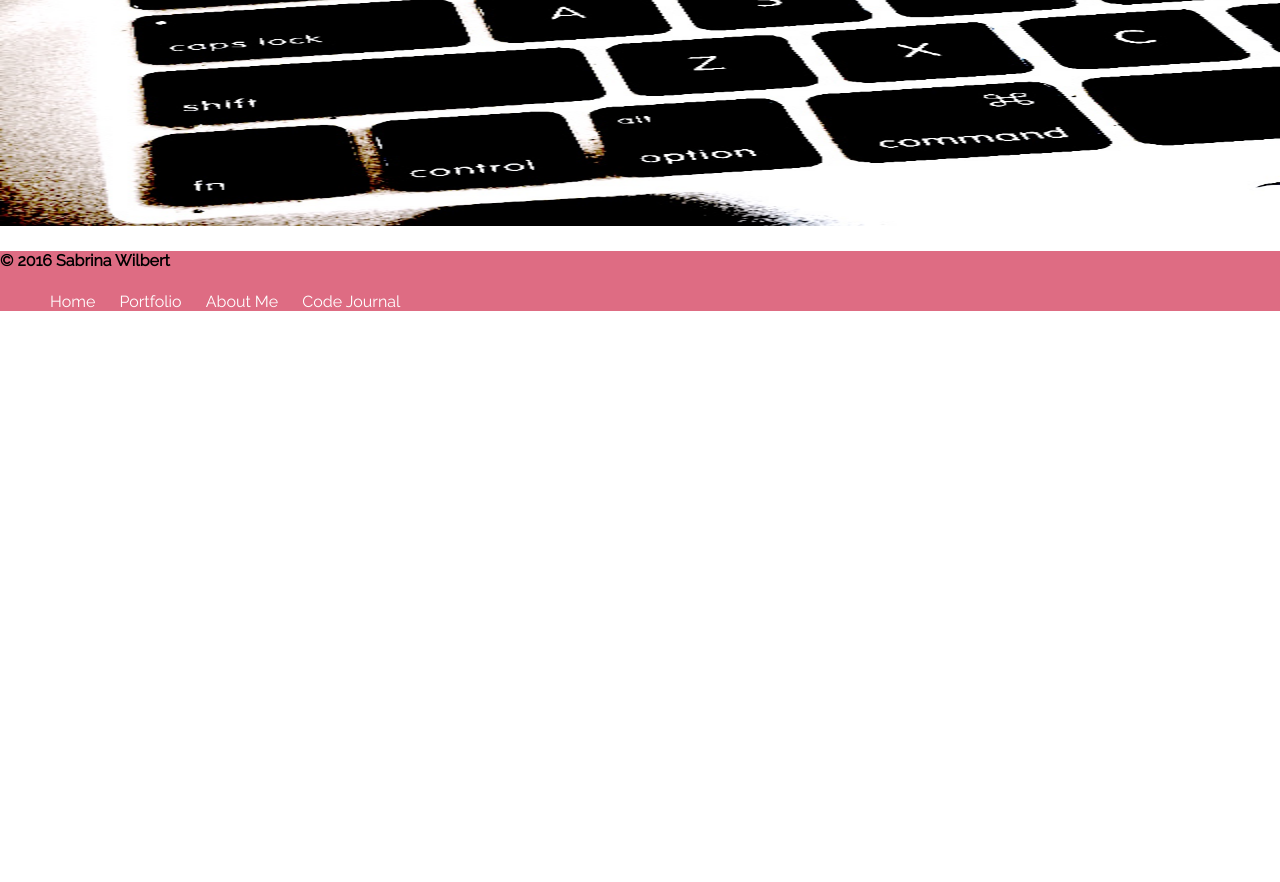
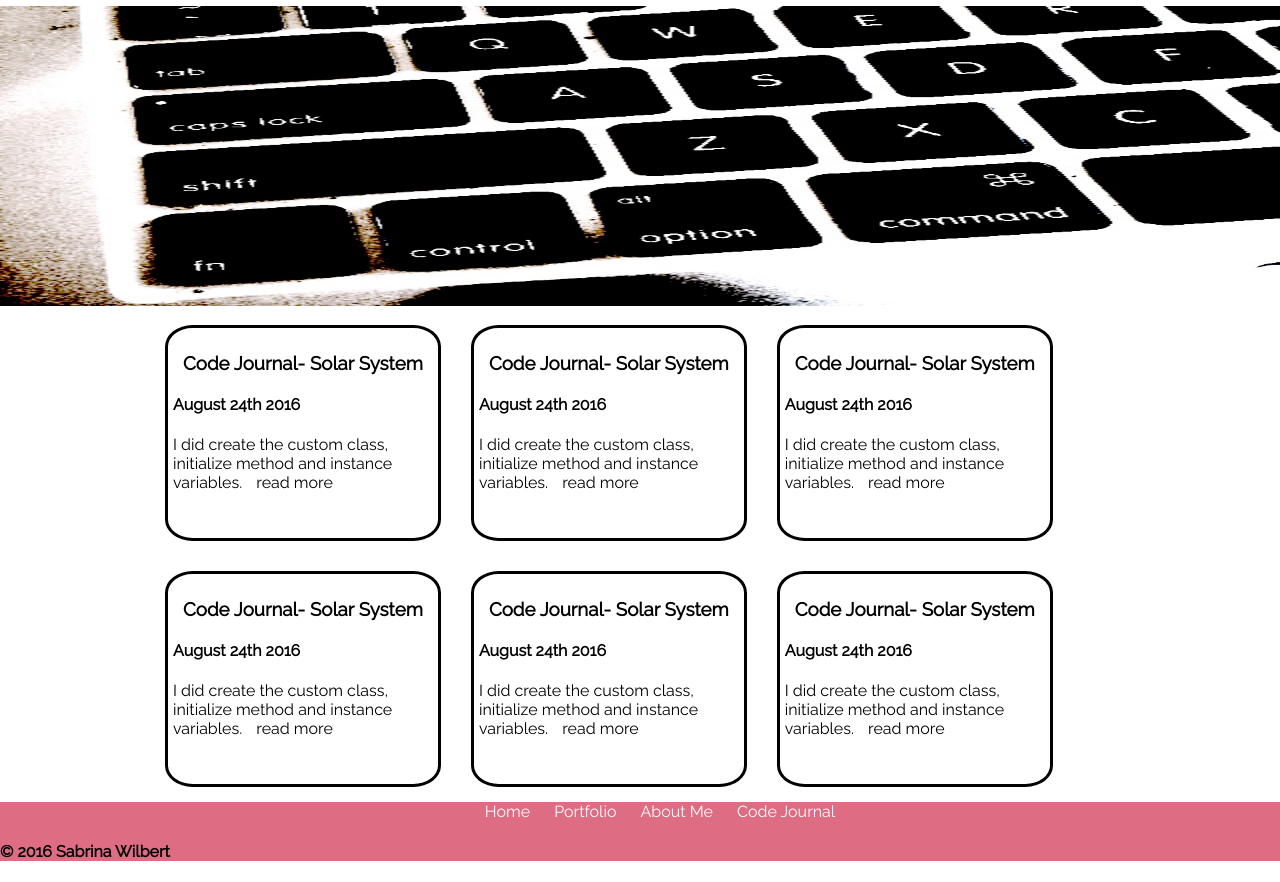
Before and after one commit to wilsab30/wilsab30.github.io, a plain HTML site: page code_journal.html in a window 1280 px wide. Shown: the part 136-1018 px from the top of the page. Before the commit the page ends 800 px from the top, so only its background shows below. Drawn offline with Linux system fonts and the light colour scheme.

Commit message:
Added content to code_journal.html and added style to footer nav.

```diff
--- a/code_journal.html
+++ b/code_journal.html
@@ -13,21 +13,50 @@
         <ul>
           <li><a href="index.html">Home</a></li>
           <li><a href="portfolio.html">Portfolio</a> </li>
-          <li><a href="about.html">About Me</a> </li>
+          <li><a href="about.html">About</a> </li>
           <li><a href="code_journal.html">Code Journal</a> </li>
         </ul>
       </nav>
     </header>
     <section>
-      <article>
+      <h1>Code Journal</h1>
         <img src="assets/code_pic.jpg" alt="keyboard" id="code_hero">
-      </article>
+    </section>
+    <section class="main">
+        <article class="tile">
+      <h3><a href="https://gist.github.com/wilsab30/6a2d852568431bc0f4358782e0fb4742#file-code-journal-reflecting-on-solar-system-md">Code Journal- Solar System</a></h3>
+            <h4> <time datetime="2016-08-24T16:31:24+02:00">August 24th 2016</time> </h4>
+            <p> I did create the custom class, initialize method and instance variables.<a href="code_journal.html"> read more </a> </p>
+          </article>
+          <article class="tile">
+          <h3><a href="https://gist.github.com/wilsab30/6a2d852568431bc0f4358782e0fb4742#file-code-journal-reflecting-on-solar-system-md">Code Journal- Solar System</a></h3>
+              <h4> <time datetime="2016-08-24T16:31:24+02:00">August 24th 2016</time> </h4>
+              <p> I did create the custom class, initialize method and instance variables.<a href="code_journal.html"> read more </a> </p>
+            </article>
+            <article class="tile">
+            <h3><a href="https://gist.github.com/wilsab30/6a2d852568431bc0f4358782e0fb4742#file-code-journal-reflecting-on-solar-system-md">Code Journal- Solar System</a></h3>
+                <h4> <time datetime="2016-08-24T16:31:24+02:00">August 24th 2016</time> </h4>
+                <p> I did create the custom class, initialize method and instance variables.<a href="code_journal.html"> read more </a> </p>
+              </article>
+              <article class="tile">
+              <h3><a href="https://gist.github.com/wilsab30/6a2d852568431bc0f4358782e0fb4742#file-code-journal-reflecting-on-solar-system-md">Code Journal- Solar System</a></h3>
+                  <h4> <time datetime="2016-08-24T16:31:24+02:00">August 24th 2016</time> </h4>
+                  <p> I did create the custom class, initialize method and instance variables.<a href="code_journal.html"> read more </a> </p>
+                </article>
+                <article class="tile">
+                <h3><a href="https://gist.github.com/wilsab30/6a2d852568431bc0f4358782e0fb4742#file-code-journal-reflecting-on-solar-system-md">Code Journal- Solar System</a></h3>
+                    <h4> <time datetime="2016-08-24T16:31:24+02:00">August 24th 2016</time> </h4>
+                    <p> I did create the custom class, initialize method and instance variables.<a href="code_journal.html"> read more </a> </p>
+                  </article>
+                  <article class="tile">
+                  <h3><a href="https://gist.github.com/wilsab30/6a2d852568431bc0f4358782e0fb4742#file-code-journal-reflecting-on-solar-system-md">Code Journal- Solar System</a></h3>
+                      <h4> <time datetime="2016-08-24T16:31:24+02:00">August 24th 2016</time> </h4>
+                      <p> I did create the custom class, initialize method and instance variables.<a href="code_journal.html"> read more </a> </p>
+                    </article>
 
     </section>
 
       <footer>
-        <h4> &copy; 2016 Sabrina Wilbert</h4>
-        <p> </p>
         <nav>
           <ul>
             <li><a href="index.html">Home</a></li>
@@ -36,6 +65,7 @@
             <li><a href="code_journal.html">Code Journal</a> </li>
           </ul>
         </nav>
+        <h4> &copy; 2016 Sabrina Wilbert</h4>
       </footer>
   </body>
 </html>
--- a/styles/main.css
+++ b/styles/main.css
@@ -28,6 +28,9 @@ header ul {
 footer {
   background-color: #DE6C83;
   clear: both;
+}
+footer nav ul {
+  text-align: center;
 }
 
 /*Removes underline from links in list items*/
@@ -68,14 +71,20 @@ article.tile {
   border-color: #000;
   width: 23%;
   height: 200px;
-  padding: 0;
+  padding: 5px;
   margin: 15px;
   border-radius: 10%;
+
 
   }
 
   .tile a {
     color: #000;
+
+  }
+
+  .main {
+    padding-left: 150px;
   }
 /****************************
 portfolio page
@@ -84,6 +93,7 @@ portfolio page
   display: inline;
   height: 200px;
   width: 33%
+
 }
 
 #port {
@@ -94,6 +104,12 @@ portfolio page
 #preview img {
   width: 30%;
   height: 200px;
+}
+
+#preview {
+  width: 90%;
+  margin: 15px 150px;
+
 }
 
 /***************************
```
Also changed, not shown: about.html (+2 -1 lines), index.html (+3 -3 lines), portfolio.html (+1 -1 lines).
